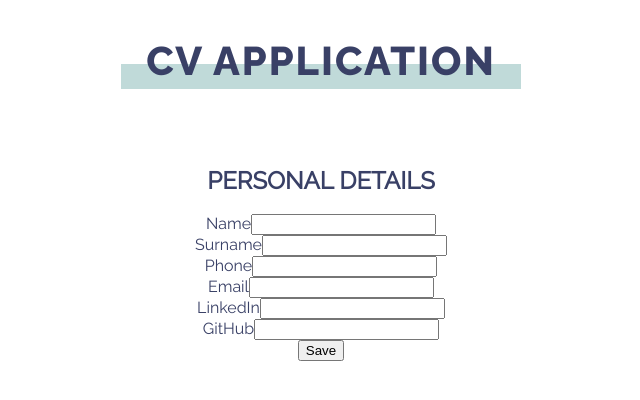
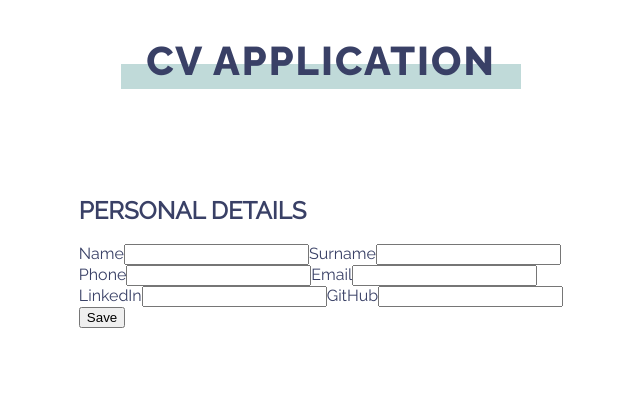
Before and after one commit to mooniiDev/cv-application, a React (Create React App) app: page / in a window 1280 px wide. Shown: the top 400 px of the page, without its empty margins (319-959 px from the left). Built offline with nearby package versions, Linux system fonts and the light colour scheme.

Commit message:
Update PersonalDetails component layout and classes

```diff
--- a/src/components/PersonalDetails.js
+++ b/src/components/PersonalDetails.js
@@ -9,37 +9,37 @@ class PersonalDetails extends React.Component {
 
   render() {
     return (
-      <div className="PersonalDetails">
-        <h2>PERSONAL DETAILS</h2>
-        <form>
-          <div className="person-div">
-            <div className="name">
-              <label htmlFor="name">Name</label>
-              <input id="name" type="text" required />
+      <div>
+        <h2 className="personal-heading">PERSONAL DETAILS</h2>
+        <form className="personal-details">
+          <div className="personal-info-div">
+            <div>
+              <label htmlFor="personal-name">Name</label>
+              <input id="personal-name" type="text" required />
             </div>
-            <div className="surname">
-              <label htmlFor="surname">Surname</label>
-              <input id="surname" type="text" required />
+            <div>
+              <label htmlFor="personal-surname">Surname</label>
+              <input id="personal-surname" type="text" required />
             </div>
           </div>
-          <div className="contacts-div">
-            <div className="phone">
-              <label htmlFor="phone">Phone</label>
-              <input id="phone" type="text" />
+          <div className="personal-contacts-div">
+            <div>
+              <label htmlFor="personal-phone">Phone</label>
+              <input id="personal-phone" type="text" />
             </div>
-            <div className="email">
-              <label htmlFor="email">Email</label>
-              <input id="email" type="text" required />
+            <div>
+              <label htmlFor="personal-email">Email</label>
+              <input id="personal-email" type="text" required />
             </div>
           </div>
-          <div className="socials-div">
-            <div className="linkedin">
-              <label htmlFor="linkedin">LinkedIn</label>
-              <input id="linkedin" type="text" />
+          <div className="personal-socials-div">
+            <div>
+              <label htmlFor="personal-linkedin">LinkedIn</label>
+              <input id="personal-linkedin" type="text" />
             </div>
-            <div className="github">
-              <label htmlFor="github">GitHub</label>
-              <input id="github" type="text" />
+            <div>
+              <label htmlFor="personal-github">GitHub</label>
+              <input id="personal-github" type="text" />
             </div>
           </div>
           <input type="submit" value="Save" />
--- a/src/styles/App.css
+++ b/src/styles/App.css
@@ -1,4 +1,5 @@
-#header {
+#header,
+#main {
   display: flex;
   justify-content: center;
   padding: 30px;
@@ -13,6 +14,8 @@
   border-bottom: 25px solid var(--green);
 }
 
-#main {
-  text-align: center;
+.personal-info-div,
+.personal-contacts-div,
+.personal-socials-div {
+  display: flex;
 }
```
